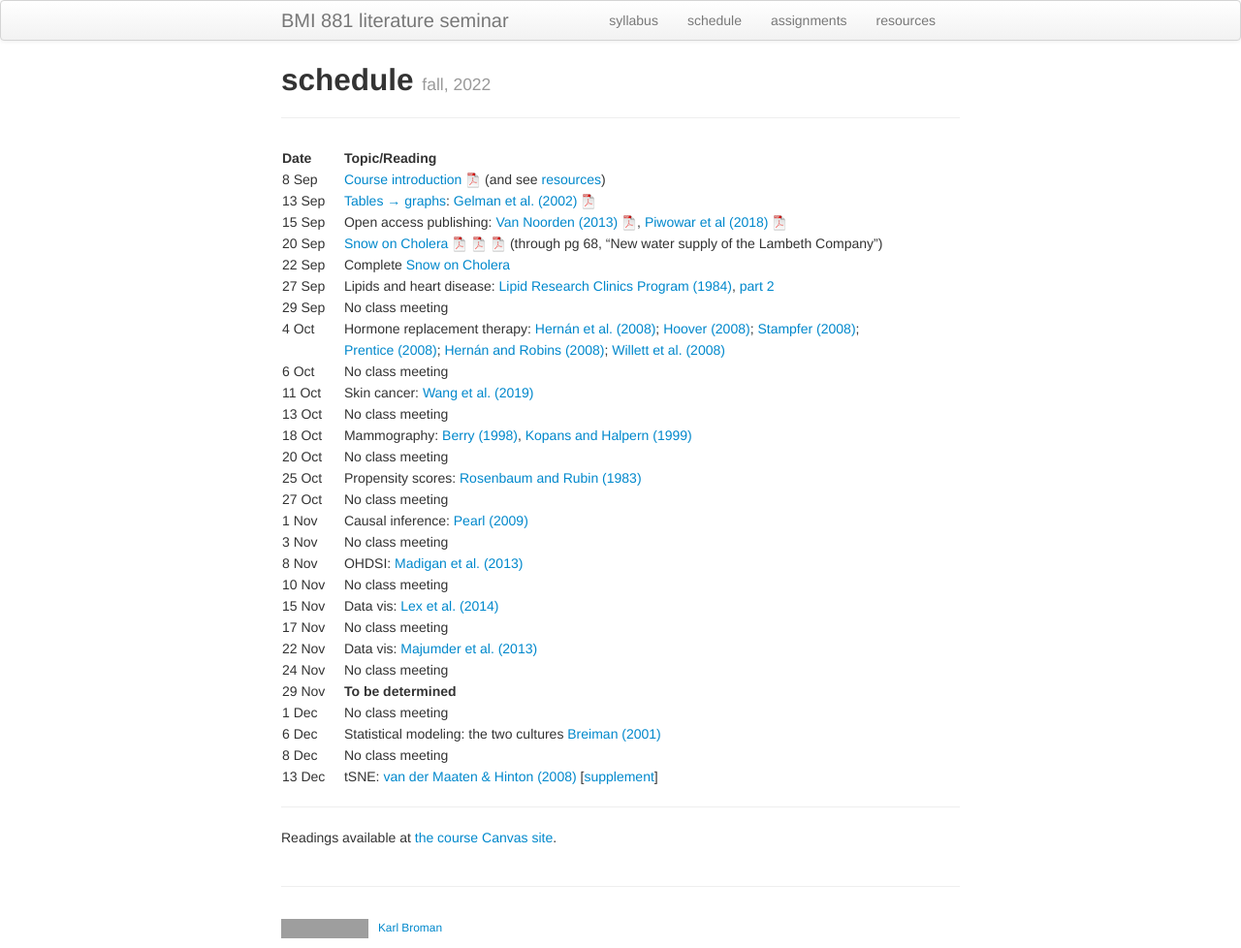
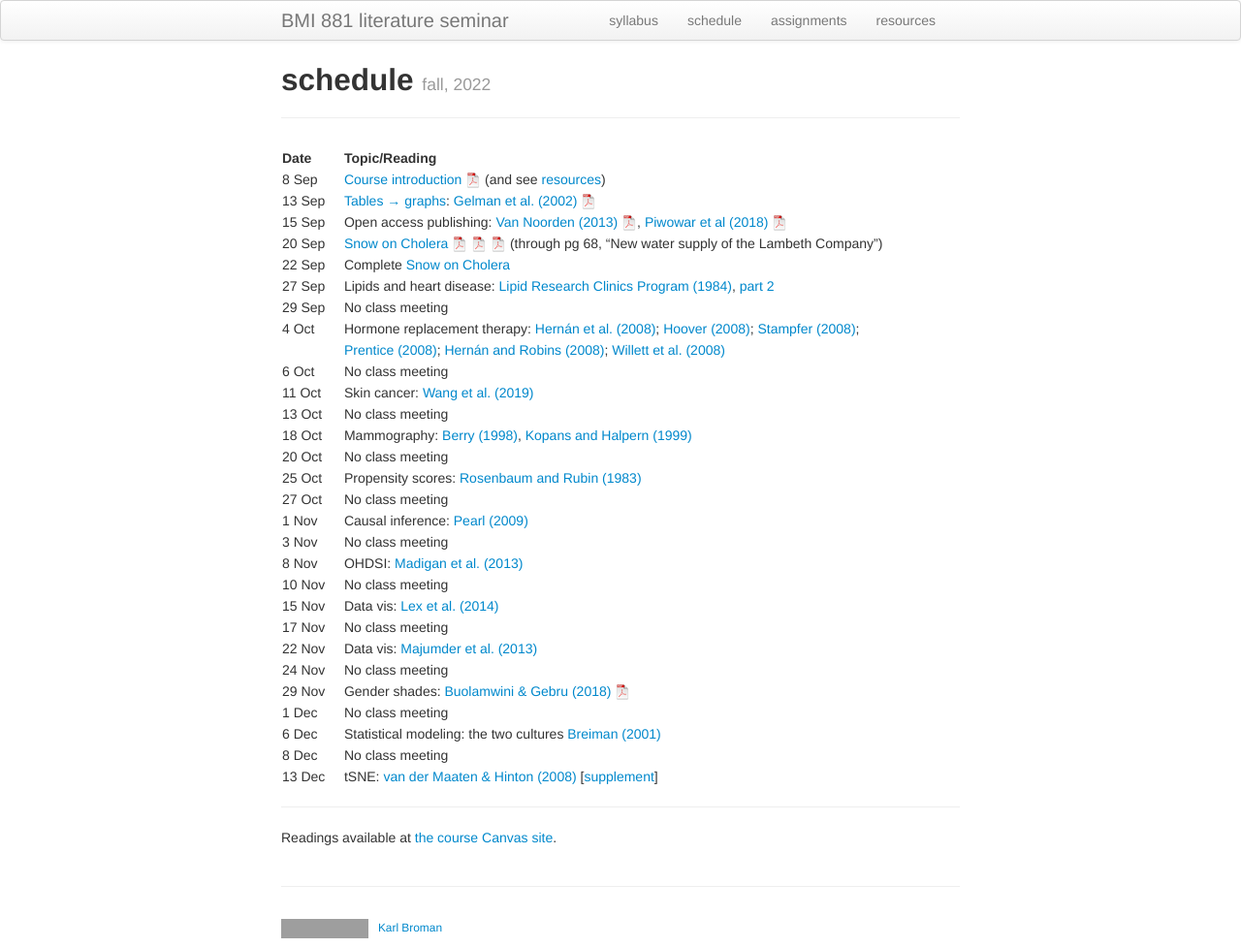
Before and after one commit to kbroman/BMI881_fall2022, a Jekyll site: the page built from schedule.md, in a window 1280 px wide. Shown: the whole page at 97% size. Built offline with Jekyll 4.4.1, drawn with Linux system fonts in a browser that asks for light colours; grey boxes are pictures that could not be loaded.

Commit message:
Add reading for 29 Nov, "Gender shades"

```diff
--- a/schedule.md
+++ b/schedule.md
@@ -31,7 +31,7 @@ description: Schedule and readings for BMI 881, Biomedical data science scholarl
 | 17 Nov    |  | No class meeting |
 | 22 Nov    |  | Data vis: [Majumder et al. (2013)](https://doi.org/10.1080/01621459.2013.808157) |
 | 24 Nov    |  | No class meeting |
-| 29 Nov    |  | **To be determined** |
+| 29 Nov    |  | Gender shades: [Buolamwini & Gebru (2018)](http://proceedings.mlr.press/v81/buolamwini18a.html) [![pdf logo](icons/pdf-icon.png)](http://proceedings.mlr.press/v81/buolamwini18a/buolamwini18a.pdf) |
 | 1 Dec    |  | No class meeting |
 | 6 Dec   |  | Statistical modeling: the two cultures [Breiman (2001)](https://doi.org/10.1214/ss/1009213726) |
 | 8 Dec    |  | No class meeting |
```
